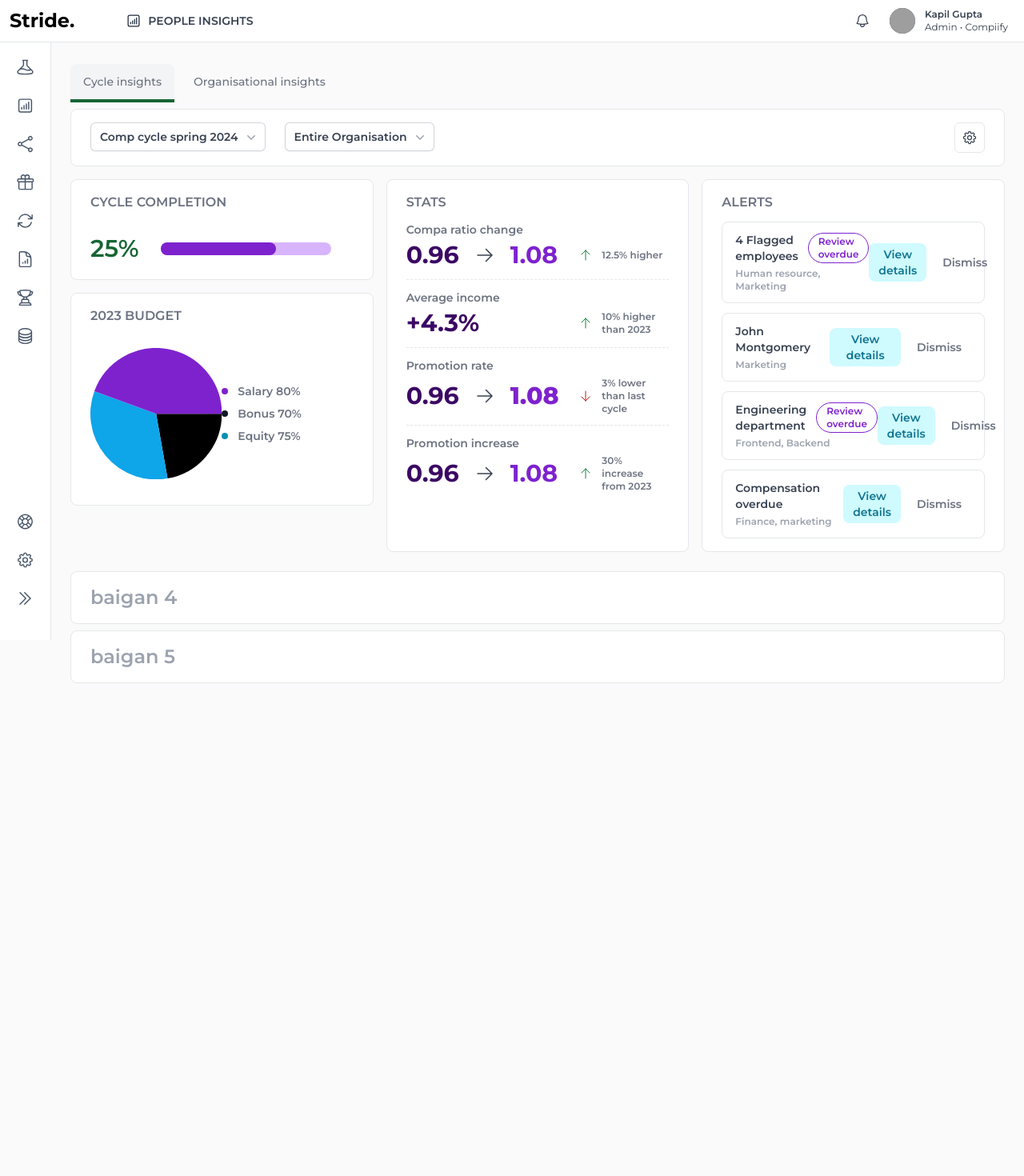
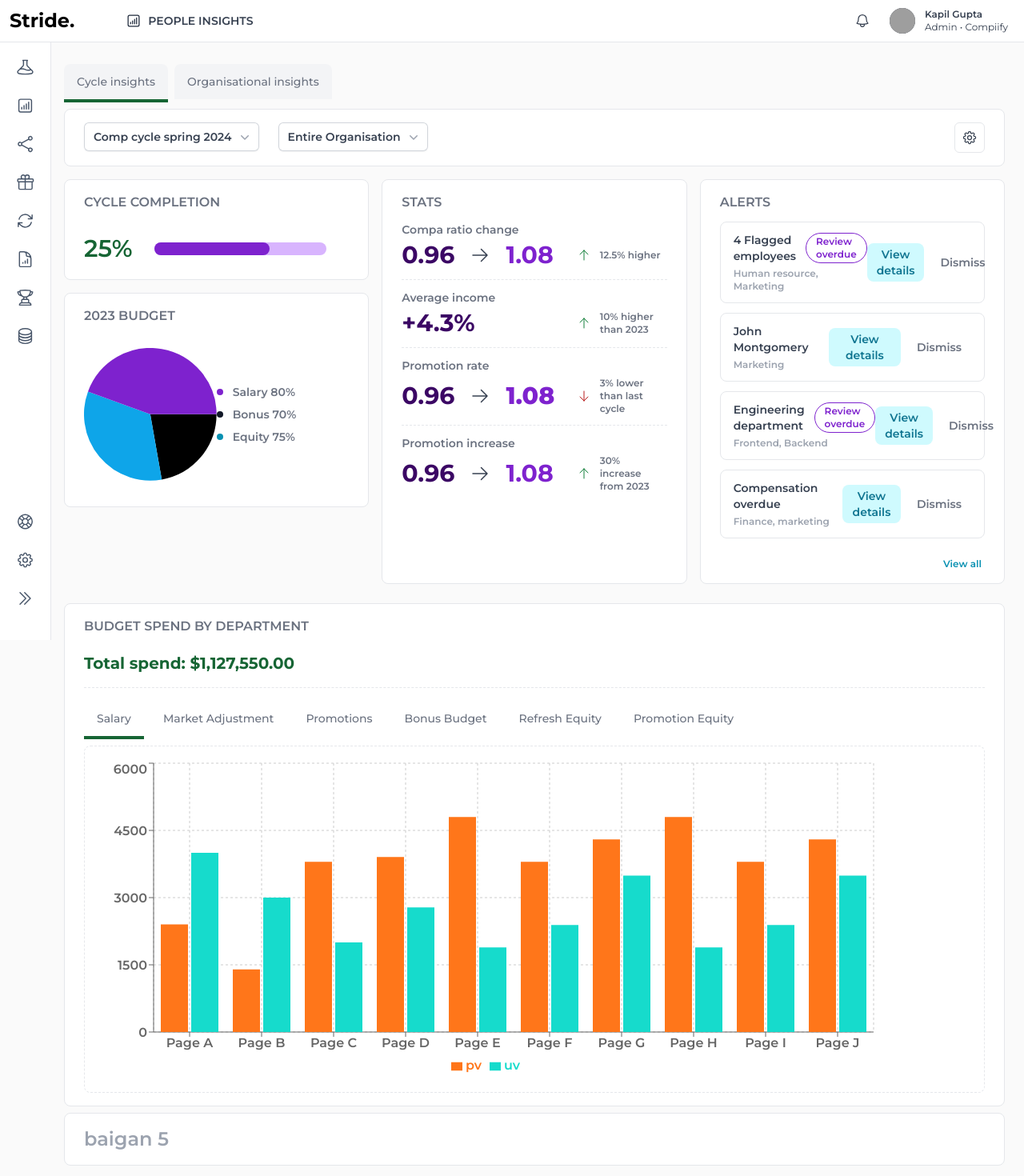
Before and after one commit to paanSinghCoder/comp-dashboard, a Next.js app: page / in a window 1280 px wide. Shown: the top 1470 px of the page at 80% size. Before the commit the page ends 886 px from the top, so only its background shows below. Built offline with nearby package versions, Linux system fonts and the light colour scheme; grey boxes are pictures that could not be loaded.

Commit message:
feat(app): Add bar chart

```diff
--- a/app/components/AlertsCard/index.tsx
+++ b/app/components/AlertsCard/index.tsx
@@ -31,6 +31,9 @@ const AlertsCard = () => {
             </div>
           </div>
         ))}
+        <button className="text-right w-full text-xs mt-3 text-cyan-600 pr-1">
+          View all
+        </button>
       </div>
     </Card>
   );
--- a/app/components/Tabs/index.tsx
+++ b/app/components/Tabs/index.tsx
@@ -1,26 +1,26 @@
 import Link from "next/link";
 import React from "react";
+import { TabsPropTypes, TabsTypes } from "./Tabs.types";
 
-const Tabs = () => {
+const Tabs = ({ tabList }: any) => {
   return (
     <ul className="flex flex-wrap text-sm font-medium text-center text-gray-500">
-      <li className="me-2 border-b-green-800 border-b-4">
-        <Link
-          href="#"
-          aria-current="page"
-          className="inline-block px-4 py-3 bg-gray-100 rounded-t-lg active "
+      {tabList.map(({ id, label, isActive, isBottom }: TabsPropTypes) => (
+        <li
+          key={id}
+          className={`me-2 ${isActive ? "border-b-green-800 border-b-4" : ""}`}
         >
-          Cycle insights
-        </Link>
-      </li>
-      <li className="me-2">
-        <Link
-          href="#"
-          className="inline-block px-4 py-3 rounded-t-lg hover:text-gray-600 hover:bg-gray-50"
-        >
-          Organisational insights
-        </Link>
-      </li>
+          <Link
+            href="#"
+            aria-current="page"
+            className={`inline-block px-4 py-3 ${
+              isBottom ? "" : "bg-gray-100"
+            } rounded-t-lg active`}
+          >
+            {label}
+          </Link>
+        </li>
+      ))}
     </ul>
   );
 };
--- a/app/page.tsx
+++ b/app/page.tsx
@@ -13,6 +13,17 @@ import CycleCompletionCard from "@components/CycleCompletionCard";
 import BudgetCard from "@components/BudgetCard";
 import StatsCard from "@components/StatsCard";
 import AlertsCard from "@components/AlertsCard";
+import { bottomTabsData, topTabsData } from "@data/tabsData";
+import {
+  BarChart,
+  Bar,
+  XAxis,
+  YAxis,
+  CartesianGrid,
+  Tooltip,
+  Legend,
+} from "recharts";
+import { barChartData } from "@data/barChartData";
 
 export default function Home() {
   return (
@@ -28,21 +39,21 @@ export default function Home() {
         sidePanelBottomData={sidePanelBottomData}
       />
 
-      <div className="p-2 sm:ml-16">
-        <div className="p-4 rounded-lg mt-14">
-          <Tabs />
+      <main className="p-2 sm:ml-14">
+        <section className="p-4 rounded-lg mt-14">
+          <Tabs tabList={topTabsData} />
           <Card>
-            <div className="flex items-start justify-between">
+            <section className="flex items-start justify-between">
               <div className="flex justify-center items-center gap-6">
                 <CompCycleDropdown /> <EntireOrganisation />
               </div>
               <div className="hover:bg-gray-100 p-2 rounded-md border">
                 <Cog8ToothIcon className="h-5 w-5 text-gray-700 cursor-pointer " />
               </div>
-            </div>
+            </section>
           </Card>
 
-          <div className="grid grid-cols-3 gap-4 mb-4">
+          <section className="grid grid-cols-3 gap-4 mb-4">
             <div className="flex flex-col">
               <CycleCompletionCard />
 
@@ -51,15 +62,40 @@ export default function Home() {
 
             <StatsCard />
             <AlertsCard />
-          </div>
-          <Card>
-            <p className="text-2xl text-gray-400">baigan 4</p>
+          </section>
+          <Card title="BUDGET SPEND BY DEPARTMENT">
+            <h2 className="text-xl font-bold text-green-800 mt-5">
+              Total spend: $1,127,550.00
+            </h2>
+            <div className="w-full border-b border-dashed my-4"></div>
+            <Tabs tabList={bottomTabsData} />
+            <section className="w-full border border-dashed rounded-lg p-4 mt-2 max-w-100">
+              <BarChart
+                width={1000}
+                height={400}
+                data={barChartData}
+                margin={{
+                  top: 5,
+                  right: 30,
+                  left: 10,
+                  bottom: 5,
+                }}
+              >
+                <CartesianGrid strokeDasharray="3 3" />
+                <XAxis dataKey="name" />
+                <YAxis />
+                <Tooltip />
+                <Legend />
+                <Bar dataKey="pv" fill="#FF761A" />
+                <Bar dataKey="uv" fill="#16DBCC" />
+              </BarChart>
+            </section>
           </Card>
           <Card>
             <p className="text-2xl text-gray-400">baigan 5</p>
           </Card>
-        </div>
-      </div>
+        </section>
+      </main>
     </>
   );
 }
--- /dev/null
+++ b/app/utils/data/barChartData.ts
@@ -0,0 +1,62 @@
+export const barChartData = [
+  {
+    name: "Page A",
+    uv: 4000,
+    pv: 2400,
+    amt: 2400,
+  },
+  {
+    name: "Page B",
+    uv: 3000,
+    pv: 1398,
+    amt: 2210,
+  },
+  {
+    name: "Page C",
+    uv: 2000,
+    pv: 3800,
+    amt: 2290,
+  },
+  {
+    name: "Page D",
+    uv: 2780,
+    pv: 3908,
+    amt: 2000,
+  },
+  {
+    name: "Page E",
+    uv: 1890,
+    pv: 4800,
+    amt: 2181,
+  },
+  {
+    name: "Page F",
+    uv: 2390,
+    pv: 3800,
+    amt: 2500,
+  },
+  {
+    name: "Page G",
+    uv: 3490,
+    pv: 4300,
+    amt: 2100,
+  },
+  {
+    name: "Page H",
+    uv: 1890,
+    pv: 4800,
+    amt: 2181,
+  },
+  {
+    name: "Page I",
+    uv: 2390,
+    pv: 3800,
+    amt: 2500,
+  },
+  {
+    name: "Page J",
+    uv: 3490,
+    pv: 4300,
+    amt: 2100,
+  },
+];
--- /dev/null
+++ b/app/utils/data/tabsData.ts
@@ -0,0 +1,51 @@
+export const topTabsData = [
+  {
+    id: 1,
+    label: "Cycle insights",
+    isActive: true,
+  },
+  {
+    id: 2,
+    label: "Organisational insights",
+    isActive: false,
+  },
+];
+
+export const bottomTabsData = [
+  {
+    id: 1,
+    label: "Salary",
+    isActive: true,
+    isBottom: true,
+  },
+  {
+    id: 2,
+    label: "Market Adjustment",
+    isActive: false,
+    isBottom: true,
+  },
+  {
+    id: 3,
+    label: "Promotions",
+    isActive: false,
+    isBottom: true,
+  },
+  {
+    id: 4,
+    label: "Bonus Budget",
+    isActive: false,
+    isBottom: true,
+  },
+  {
+    id: 5,
+    label: "Refresh Equity",
+    isActive: false,
+    isBottom: true,
+  },
+  {
+    id: 6,
+    label: "Promotion Equity",
+    isActive: false,
+    isBottom: true,
+  },
+];
--- a/package.json
+++ b/package.json
@@ -14,7 +14,8 @@
     "next": "14.1.4",
     "react": "^18",
     "react-dom": "^18",
-    "react-minimal-pie-chart": "^8.4.0"
+    "react-minimal-pie-chart": "^8.4.0",
+    "recharts": "^2.12.3"
   },
   "devDependencies": {
     "@types/node": "^20",
```
Also changed, not shown: app/components/Tabs/Tabs.types.ts (added, +8 -0 lines), 1 other file (tests, documents, lock files or other folders).
